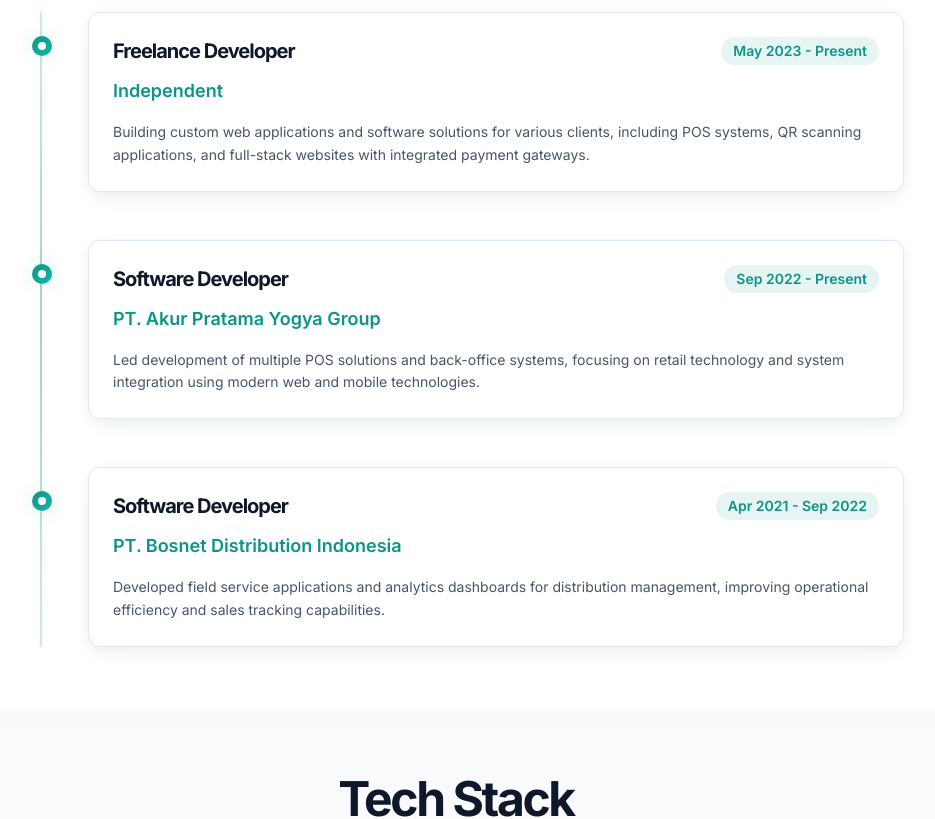
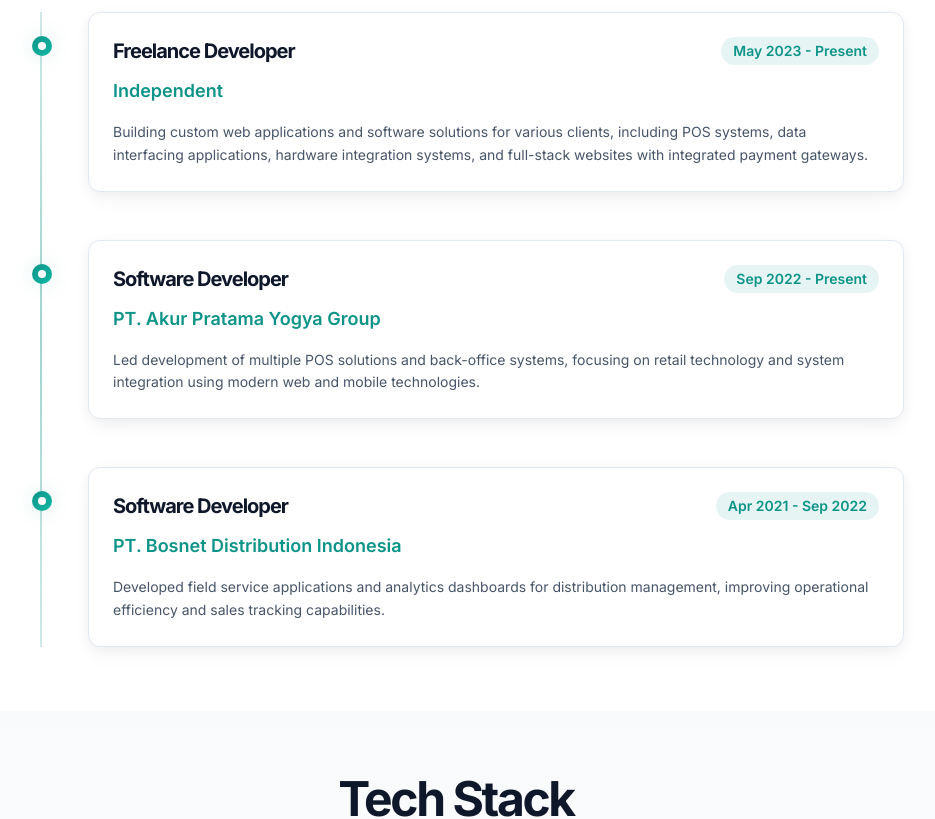
Before and after one commit to naufalwdd/naufalwdd.github.io, a React (Vite) app: page / in a window 1280 px wide. Shown: the part 1060-1879 px from the top of the page, without its empty margins (184-1119 px from the left). Built offline with nearby package versions, Linux system fonts and the light colour scheme.

Commit message:
fix porto

```diff
--- a/src/components/Projects.tsx
+++ b/src/components/Projects.tsx
@@ -27,7 +27,7 @@
         image: POSImage
     },
     {
-        title: "Cognex QR Scanner",
+        title: "Cognex Hardware Integration System",
         description: "A desktop-based QR code scanning application developed for PT. Pacific Lubritama Indonesia as a freelance project. Integrated with Cognex DM260, enabling fast data capture, validation, and automatic upload to a production database for manufacturing workflows.",
         tech: ["Flask", "flaskwebgui", "SQLite", "Tailwind CSS"],
         gradient: "from-violet-500/10 via-purple-500/10 to-fuchsia-500/10",
@@ -36,7 +36,7 @@
     },
     {
         title: "Indonesian Al Quran Center Website",
-        description: "A full-stack website for Indonesian Al Quran Center featuring dynamic content management, event registration system with integrated payment gateway, online ticketing platform, and comprehensive admin functionality for managing community information and educational resources.",
+        description: "A full-stack website developed for Indonesian Al Quran Center. Features dynamic content management, event registration system with integrated payment gateway, online ticketing platform, and comprehensive admin functionality for managing community information and educational resources.",
         tech: ["React.js", "Flask", "PostgreSQL", "Tailwind CSS"],
         gradient: "from-orange-500/10 via-amber-500/10 to-yellow-500/10",
         span: "md:col-span-2",
--- a/src/data/cv.ts
+++ b/src/data/cv.ts
@@ -14,7 +14,7 @@
       role: "Freelance Developer",
       company: "Independent",
       period: "May 2023 - Present",
-      summary: "Building custom web applications and software solutions for various clients, including POS systems, QR scanning applications, and full-stack websites with integrated payment gateways."
+      summary: "Building custom web applications and software solutions for various clients, including POS systems, data interfacing applications, hardware integration systems, and full-stack websites with integrated payment gateways."
     },
     {
       role: "Software Developer",
```
